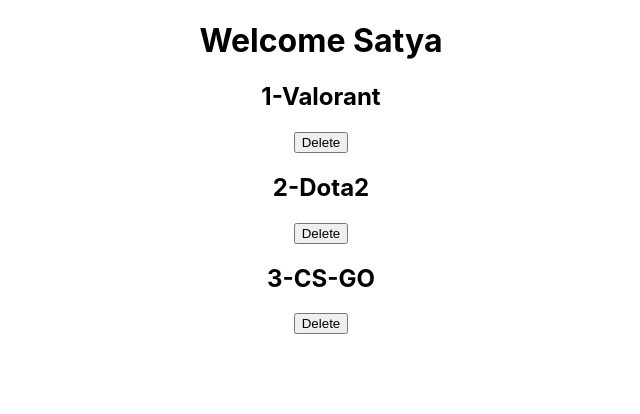
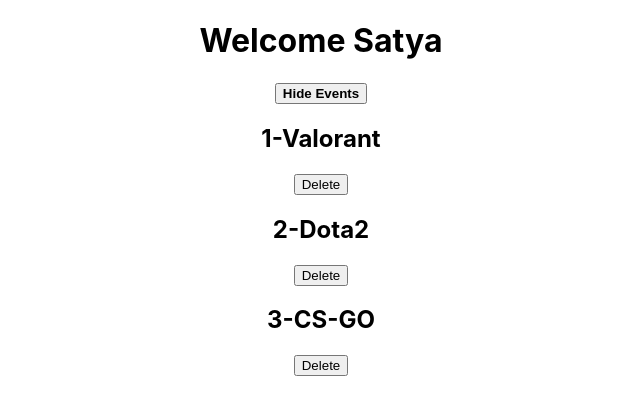
Before and after one commit to Razzor25/React.js_Practice, a React (Create React App) app in the folder L3/my-proj/: page / in a window 1280 px wide. Shown: the top 414 px of the page, without its empty margins (319-959 px from the left). Built offline with nearby package versions, Linux system fonts and the light colour scheme.

Commit message:
"UseState.3[#Switch Statements to Trigger off and on of an event ]"

```diff
--- a/L3/my-proj/src/App.js
+++ b/L3/my-proj/src/App.js
@@ -3,6 +3,7 @@
 
 function App() {
   const [name,setName]= useState('Satya');
+  const [showevent,setShowevent]=useState(true);
 
   const [events,setEvents]=useState([
     {title: 'Valorant' , id: 1},
@@ -20,7 +21,17 @@
   return (
     <div className="App">
       <h1>Welcome {name}</h1>
-        {events.map((event)=>(
+      {!showevent &&
+      <div>
+        <button onClick={()=>setShowevent(true)}><b>Show Events</b></button>
+      </div>
+      }
+      {showevent &&
+      <div>
+        <button onClick={()=>setShowevent(false)}><b>Hide Events</b></button>
+      </div>
+      }
+        { showevent && events.map((event)=>(
           <div key={event.id}>
             <h2>{event.id}-{event.title}</h2>
             <button onClick={()=>handleDelete(event.id)}>Delete</button>
```
